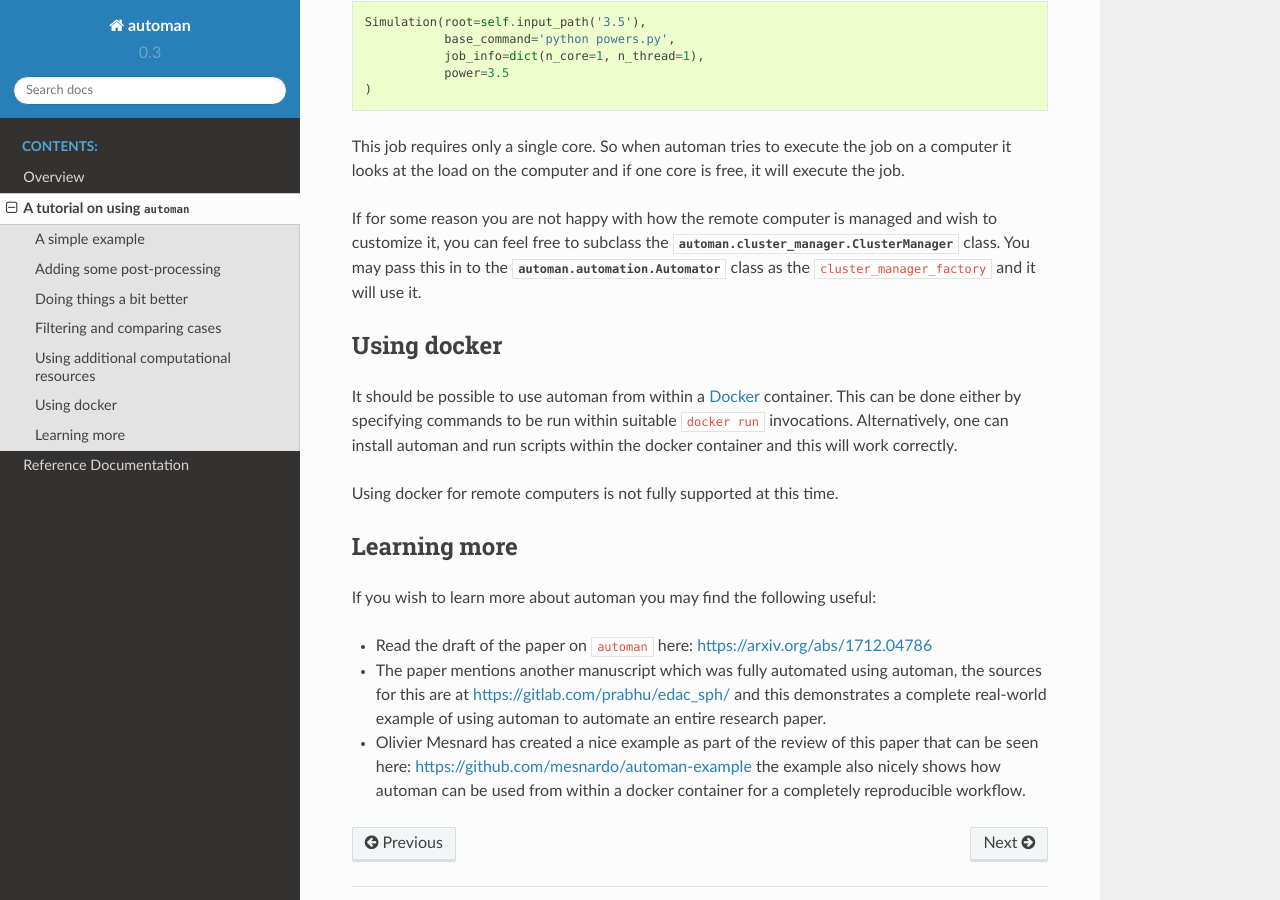
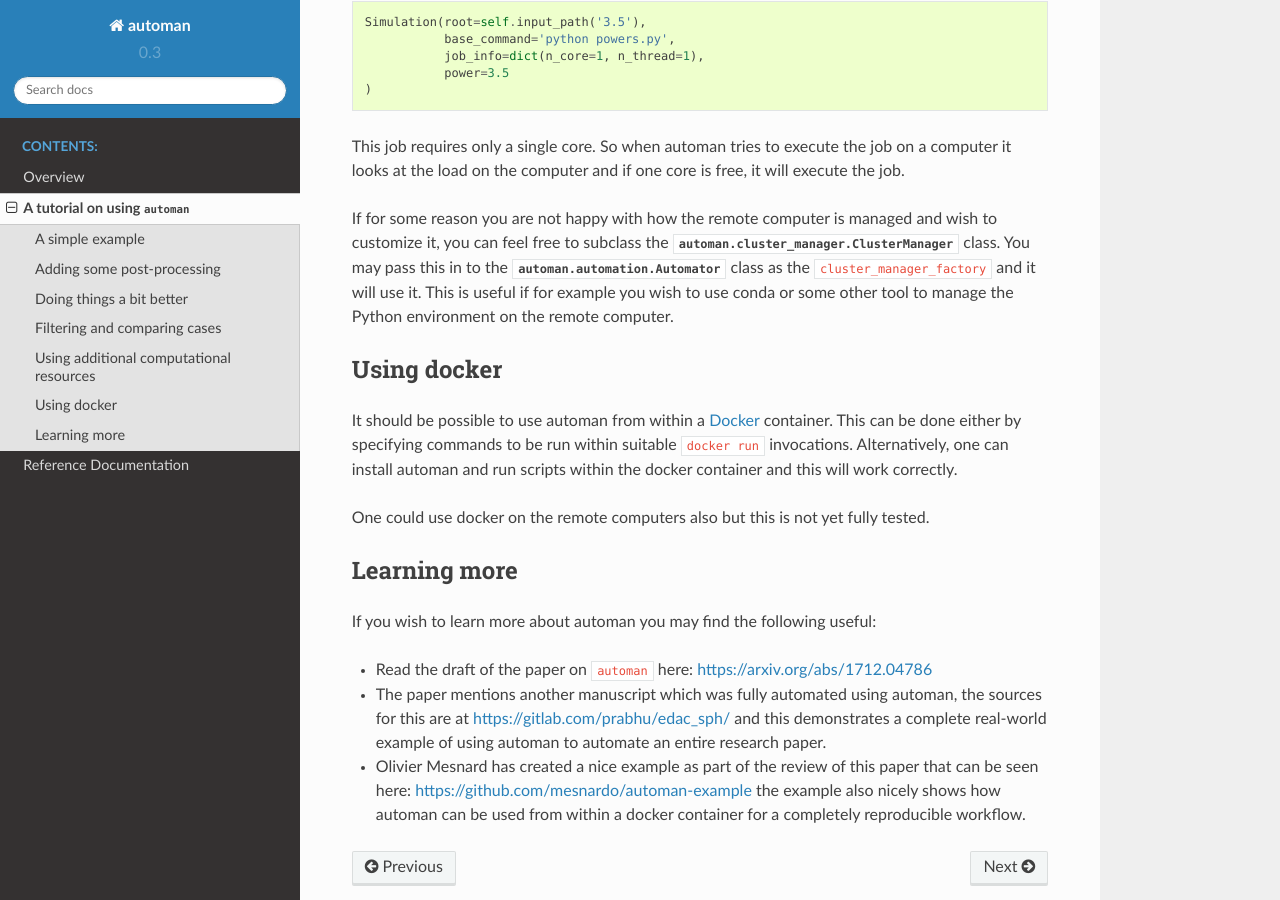
Before and after one commit to pypr/automan, a Sphinx documentation site: the page built from docs/source/tutorial.rst, in a window 1280 px wide and 900 px high, scrolled down 12245 px. Built offline with Sphinx 7.4.7 and the Read the Docs theme 2.0.0, drawn with Linux system fonts in a browser that asks for light colours.

Commit message:
Remove dead prompt code and update docs.

```diff
--- a/docs/source/tutorial.rst
+++ b/docs/source/tutorial.rst
@@ -595,8 +595,9 @@ If for some reason you are not happy with how the remote computer is managed
 and wish to customize it, you can feel free to subclass the
 :py:class:`automan.cluster_manager.ClusterManager` class. You may pass this in
 to the :py:class:`automan.automation.Automator` class as the
-``cluster_manager_factory`` and it will use it.
-
+``cluster_manager_factory`` and it will use it. This is useful if for example
+you wish to use conda or some other tool to manage the Python environment on
+the remote computer.
 
 
 Using docker
@@ -607,7 +608,8 @@ be done either by specifying commands to be run within suitable ``docker run``
 invocations. Alternatively, one can install automan and run scripts within the
 docker container and this will work correctly.
 
-Using docker for remote computers is not fully supported at this time.
+One could use docker on the remote computers also but this is not yet fully
+tested.
 
 .. _Docker: https://www.docker.com/
 
```
Also changed, not shown: 3 other files.
